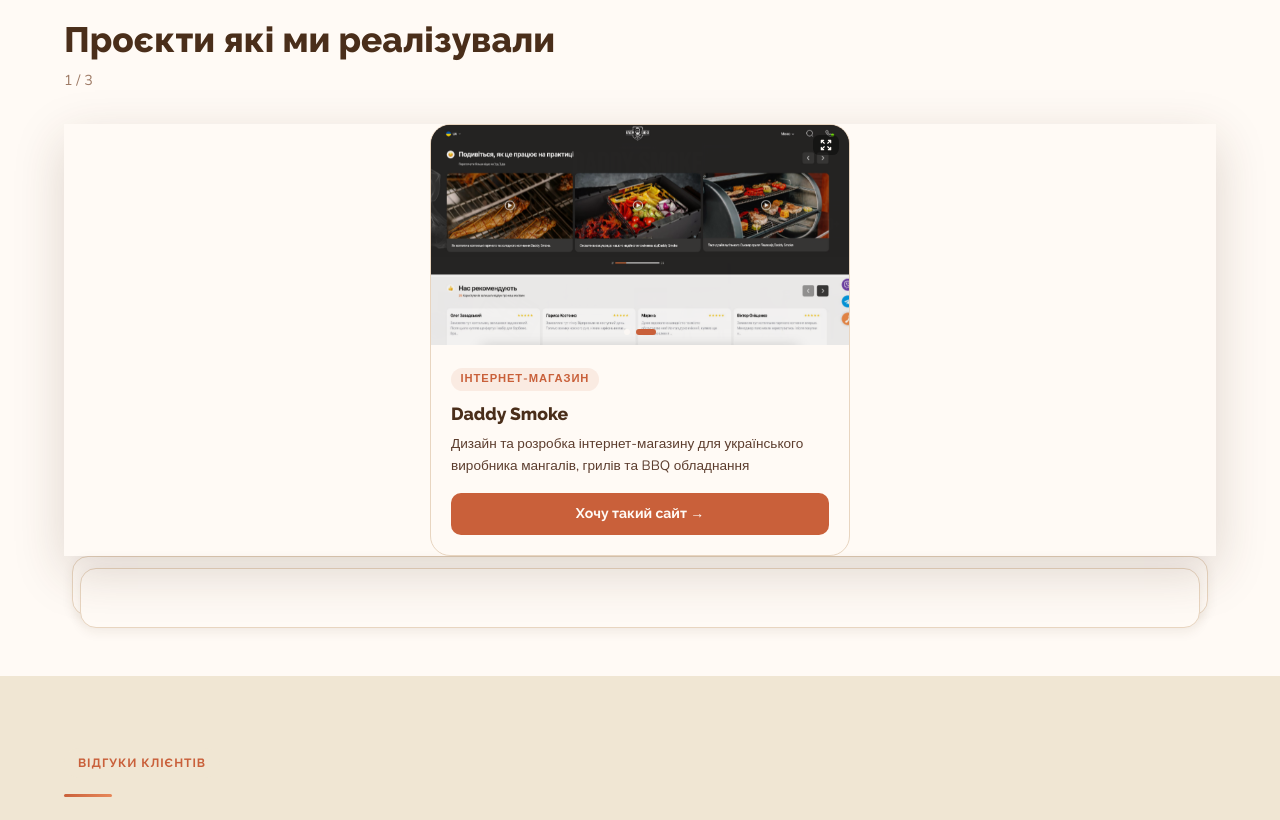
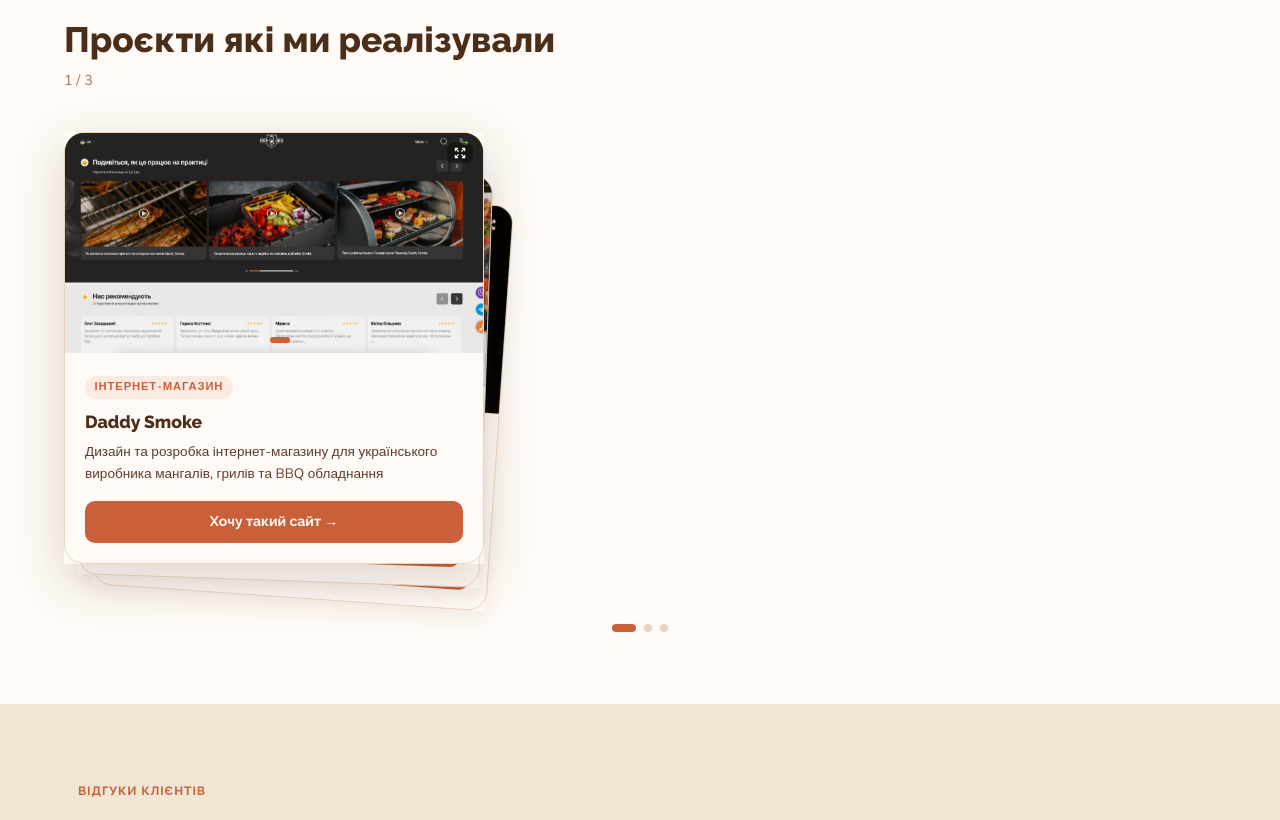
Before and after one commit to nicksolntsev2808/wamsides_landing, a React (Vite) app: page / in a window 1280 px wide. Shown: the part 1967-2787 px from the top of the page. Built offline with nearby package versions, Linux system fonts and the light colour scheme.

Commit message:
Add files via upload

```diff
--- a/src/web/pages/Home.tsx
+++ b/src/web/pages/Home.tsx
@@ -417,6 +417,8 @@
 function Portfolio() {
   const [active, setActive] = useState(0);
   const startX = useRef(0);
+  const [dragging, setDragging] = useState(false);
+  const [dragDelta, setDragDelta] = useState(0);
 
   const cases = [
     {
@@ -439,10 +441,20 @@
     },
   ];
 
+  const goNext = () => setActive(i => Math.min(i + 1, cases.length - 1));
+  const goPrev = () => setActive(i => Math.max(i - 1, 0));
+
+  // Cards behind active — peeking from the right-bottom
+  const STACK_OFFSET_X = 14; // px per layer shift right
+  const STACK_OFFSET_Y = 10; // px per layer shift down
+  const STACK_ROTATE  =  2; // deg per layer tilt
+
   return (
     <section style={{ background: "#FFFAF5", padding: "4.5rem 0", overflow: "hidden" }}>
       <div className="ws-container">
-        <div className="fade-up" style={{ marginBottom: "2rem", display: "flex", alignItems: "flex-start", justifyContent: "space-between", gap: "1rem" }}>
+
+        {/* Header */}
+        <div className="fade-up" style={{ marginBottom: "2.5rem", display: "flex", alignItems: "flex-start", justifyContent: "space-between", gap: "1rem" }}>
           <div>
             <span className="ws-tag">Наші роботи</span>
             <div className="ws-divider"></div>
@@ -455,64 +467,113 @@
           </div>
           <div style={{ display: "flex", gap: "0.5rem", flexShrink: 0, marginTop: "0.5rem" }}>
             <button
-              onClick={() => setActive(i => Math.max(i - 1, 0))}
-              style={{ width: "2.5rem", height: "2.5rem", borderRadius: "50%", border: "1px solid #E8D5C0", background: active === 0 ? "#F0E6D3" : "#FFFAF5", cursor: active === 0 ? "default" : "pointer", display: "flex", alignItems: "center", justifyContent: "center" }}
+              onClick={goPrev}
+              disabled={active === 0}
+              style={{ width: "2.5rem", height: "2.5rem", borderRadius: "50%", border: "1px solid #E8D5C0", background: active === 0 ? "#F0E6D3" : "#FFFAF5", cursor: active === 0 ? "default" : "pointer", display: "flex", alignItems: "center", justifyContent: "center", transition: "all 0.2s" }}
             >
               <svg width="13" height="13" fill="none" viewBox="0 0 24 24" stroke={active === 0 ? "#C9B8A8" : "#4A2E1A"} strokeWidth="2.5"><path strokeLinecap="round" strokeLinejoin="round" d="M15 19l-7-7 7-7" /></svg>
             </button>
             <button
-              onClick={() => setActive(i => Math.min(i + 1, cases.length - 1))}
-              style={{ width: "2.5rem", height: "2.5rem", borderRadius: "50%", border: "none", background: active === cases.length - 1 ? "#F0E6D3" : "#C9603A", cursor: active === cases.length - 1 ? "default" : "pointer", display: "flex", alignItems: "center", justifyContent: "center" }}
+              onClick={goNext}
+              disabled={active === cases.length - 1}
+              style={{ width: "2.5rem", height: "2.5rem", borderRadius: "50%", border: "none", background: active === cases.length - 1 ? "#F0E6D3" : "#C9603A", cursor: active === cases.length - 1 ? "default" : "pointer", display: "flex", alignItems: "center", justifyContent: "center", transition: "all 0.2s" }}
             >
               <svg width="13" height="13" fill="none" viewBox="0 0 24 24" stroke={active === cases.length - 1 ? "#C9B8A8" : "#FFFAF5"} strokeWidth="2.5"><path strokeLinecap="round" strokeLinejoin="round" d="M9 5l7 7-7 7" /></svg>
             </button>
           </div>
         </div>
 
-        {/* Stacked cards */}
+        {/* Deck */}
         <div
-          style={{ position: "relative", paddingBottom: "3rem", touchAction: "pan-y" }}
-          onTouchStart={e => { startX.current = e.touches[0].clientX; }}
-          onTouchEnd={e => {
-            const diff = startX.current - e.changedTouches[0].clientX;
-            if (diff > 40) setActive(i => Math.min(i + 1, cases.length - 1));
-            else if (diff < -40) setActive(i => Math.max(i - 1, 0));
+          style={{
+            position: "relative",
+            // Extra right padding so peeking cards are visible
+            paddingRight: `${(cases.length - 1) * STACK_OFFSET_X + 20}px`,
+            paddingBottom: `${(cases.length - 1) * STACK_OFFSET_Y + 16}px`,
+            touchAction: "pan-y",
+            userSelect: "none",
+          }}
+          onTouchStart={e => {
+            startX.current = e.touches[0].clientX;
+            setDragging(true);
+            setDragDelta(0);
+          }}
+          onTouchMove={e => {
+            setDragDelta(e.touches[0].clientX - startX.current);
+          }}
+          onTouchEnd={() => {
+            if (dragDelta < -40) goNext();
+            else if (dragDelta > 40) goPrev();
+            setDragging(false);
+            setDragDelta(0);
           }}
         >
-          {/* Background cards — visible stack */}
-          {cases.slice(active + 1).reverse().map((c, ri) => {
-            const offset = cases.length - active - 1 - ri;
+          {/* Render all cards: active on top, rest peeking behind-right */}
+          {cases.map((c, i) => {
+            const isActive = i === active;
+            // Cards before active are hidden; cards after active peek
+            const stackIndex = i - active; // 0 = active, 1 = next, 2 = further
+            if (stackIndex < 0) return null; // already passed — hide
+
+            const zIndex = cases.length - stackIndex;
+            const translateX = isActive
+              ? dragging ? dragDelta * 0.3 : 0
+              : stackIndex * STACK_OFFSET_X;
+            const translateY = isActive ? 0 : stackIndex * STACK_OFFSET_Y;
+            const rotate = isActive
+              ? dragging ? dragDelta * 0.03 : 0
+              : stackIndex * STACK_ROTATE;
+            const opacity = stackIndex > 2 ? 0 : 1;
+            const scale = isActive ? 1 : Math.max(0.97 - stackIndex * 0.015, 0.94);
+
             return (
               <div
-                key={`bg-${active + 1 + ri}`}
+                key={c.title}
                 style={{
-                  position: "absolute",
-                  bottom: `-${offset * 12}px`,
-                  left: `${offset * 8}px`,
-                  right: `${offset * 8}px`,
-                  height: "60px",
-                  background: "#FFFAF5",
-                  borderRadius: "1rem",
-                  border: "1px solid #E8D5C0",
-                  boxShadow: "0 4px 12px rgba(74,46,26,0.08)",
-                  zIndex: offset,
+                  position: isActive ? "relative" : "absolute",
+                  top: isActive ? undefined : 0,
+                  left: isActive ? undefined : 0,
+                  right: isActive ? undefined : 0,
+                  width: isActive ? "100%" : undefined,
+                  maxWidth: "420px",
+                  zIndex,
+                  opacity,
+                  transform: `translate(${translateX}px, ${translateY}px) rotate(${rotate}deg) scale(${scale})`,
+                  transition: dragging ? "none" : "transform 0.35s cubic-bezier(0.34,1.56,0.64,1), opacity 0.3s",
+                  transformOrigin: "bottom left",
+                  cursor: isActive ? (dragging ? "grabbing" : "grab") : "pointer",
+                  boxShadow: isActive
+                    ? "0 16px 48px rgba(74,46,26,0.18)"
+                    : `0 ${4 + stackIndex * 2}px ${12 + stackIndex * 4}px rgba(74,46,26,${0.08 - stackIndex * 0.015})`,
                 }}
-              />
+                onClick={!isActive ? () => setActive(i) : undefined}
+              >
+                <PortfolioCard {...c} />
+              </div>
             );
           })}
+        </div>
 
-          {/* Active card */}
-          <div style={{ position: "relative", zIndex: 10, boxShadow: "0 16px 48px rgba(74,46,26,0.18)" }}>
-            <PortfolioCard {...cases[active]} />
-          </div>
+        {/* Dot indicators */}
+        <div style={{ display: "flex", justifyContent: "center", gap: "0.5rem", marginTop: "1.5rem" }}>
+          {cases.map((_, i) => (
+            <button
+              key={i}
+              onClick={() => setActive(i)}
+              style={{
+                width: i === active ? "1.5rem" : "0.5rem",
+                height: "0.5rem",
+                borderRadius: "1rem",
+                background: i === active ? "#C9603A" : "#E8D5C0",
+                border: "none",
+                cursor: "pointer",
+                padding: 0,
+                transition: "all 0.3s ease",
+              }}
+            />
+          ))}
+        </div>
 
-          {/* Swipe hint */}
-          {active < cases.length - 1 && (
-            <div style={{ position: "absolute", bottom: "-0.25rem", left: "50%", transform: "translateX(-50%)", display: "flex", alignItems: "center", gap: "0.35rem" }}>
-              <span style={{ fontFamily: "Nunito, sans-serif", fontSize: "0.75rem", color: "#9E7A65" }}>ще {cases.length - active - 1} {cases.length - active - 1 === 1 ? "кейс" : "кейси"} →</span>
-            </div>
-          )}
-        </div>
       </div>
     </section>
   );
```
